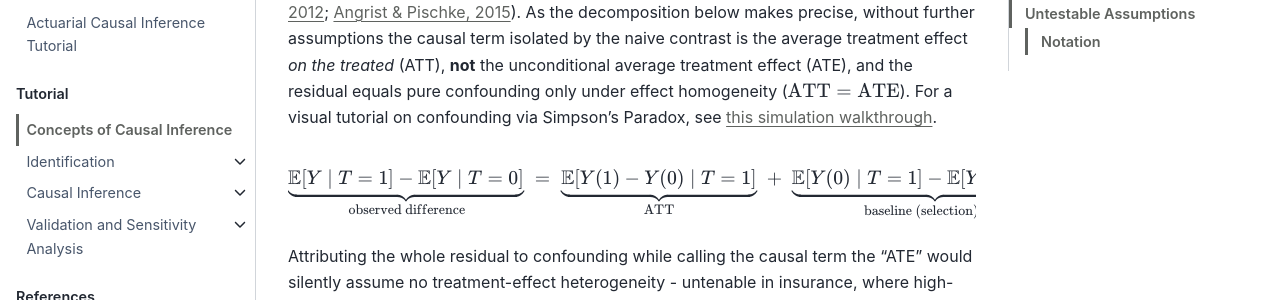
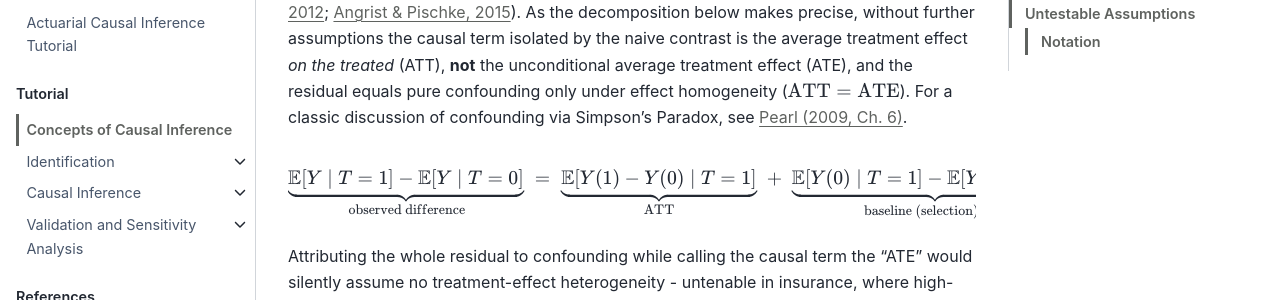
Before and after one commit to actuarial-data-science/ActuarialCausalInference, a Jupyter Book: the page built from tutorial/concepts.md, in a window 1280 px wide and 900 px high, scrolled down 3068 px. Shown: the part 179-479 px from the top of the window. Built offline with Jupyter Book 1.0.4 settings and Sphinx 7.4.7 and the Sphinx Book theme 1.1.4, drawn with Linux system fonts in a browser that asks for light colours; pages that are not in the unit, such as notebooks, are missing from menus; comment, search, counter and statistics services are not loaded; some of the changed text lies outside the part shown.

Commit message:
docs: replace blog-grade sources with authoritative references
Swap the uniqcret.com 'Assumptions Guide' pointers (assumptions.md,
concepts.md) for Hernan & Robins (2020, Chs. 2-3) and the biostatistics.ca
Simpson's-paradox walkthrough (concepts.md) for Pearl (2009, Ch. 6). Remove
the uniqcret.com entry from the Useful Links list in references.md.

Addresses MM review blog-grade sources (C9).

```diff
--- a/tutorial/concepts.md
+++ b/tutorial/concepts.md
@@ -57,7 +57,7 @@
 
 ### Confounding
 
-A **confounder** (or fork) $F$ is a variable that causally influences both the treatment assignment $T$ and the outcome $Y$. When confounders are present but not adjusted for, the observed association between $T$ and $Y$ mixes a causal term with a spurious *baseline* (selection) difference between the two groups - this is **confounding bias** ([Wooldridge, 2012](https://doi.org/10.1016/C2011-0-05506-1); [Angrist & Pischke, 2015](https://doi.org/10.2307/j.ctt5vhbqm)). As the decomposition below makes precise, without further assumptions the causal term isolated by the naive contrast is the average treatment effect *on the treated* (ATT), **not** the unconditional average treatment effect (ATE), and the residual equals pure confounding only under effect homogeneity ($\text{ATT} = \text{ATE}$). For a visual tutorial on confounding via Simpson's Paradox, see [this simulation walkthrough](https://www.biostatistics.ca/when-data-lies-simpsons-paradox-a-step-by-step-simulation-code-notebook/).
+A **confounder** (or fork) $F$ is a variable that causally influences both the treatment assignment $T$ and the outcome $Y$. When confounders are present but not adjusted for, the observed association between $T$ and $Y$ mixes a causal term with a spurious *baseline* (selection) difference between the two groups - this is **confounding bias** ([Wooldridge, 2012](https://doi.org/10.1016/C2011-0-05506-1); [Angrist & Pischke, 2015](https://doi.org/10.2307/j.ctt5vhbqm)). As the decomposition below makes precise, without further assumptions the causal term isolated by the naive contrast is the average treatment effect *on the treated* (ATT), **not** the unconditional average treatment effect (ATE), and the residual equals pure confounding only under effect homogeneity ($\text{ATT} = \text{ATE}$). For a classic discussion of confounding via Simpson's Paradox, see [Pearl (2009, Ch. 6)](https://doi.org/10.1017/CBO9780511803161).
 
 $$
 \underbrace{\mathbb{E}[Y \mid T=1] - \mathbb{E}[Y \mid T=0]}_{\text{observed difference}} \;=\; \underbrace{\mathbb{E}[Y(1) - Y(0) \mid T=1]}_{\text{ATT}} \;+\; \underbrace{\mathbb{E}[Y(0) \mid T=1] - \mathbb{E}[Y(0) \mid T=0]}_{\text{baseline (selection) bias}}
@@ -102,7 +102,7 @@
 ### Identifiability
 A causal effect is **identifiable** if it can be expressed purely in terms of the observed data distribution, given a set of structural assumptions.
 
-The key distinction is between a **causal estimand** - defined via potential outcomes (e.g. the ATE $\mathbb{E}[Y(1) - Y(0)]$) - and a **statistical estimand** - a quantity computable from the observed data. Identifiability is the bridge: the assumptions of consistency, SUTVA, positivity, and exchangeability equate the two *at the conditional level*, $\mathbb{E}[Y(1) - Y(0) \mid X] = \mathbb{E}[Y \mid T=1, X] - \mathbb{E}[Y \mid T=0, X]$, and the scalar ATE then follows by an outer expectation over $X$ (the standardisation / g-formula), $\mathbb{E}[Y(1) - Y(0)] = \mathbb{E}_X\big[\mathbb{E}[Y \mid T=1, X] - \mathbb{E}[Y \mid T=0, X]\big]$ - making estimation possible. For a formal treatment, see [Oxford: Causal Assumptions](https://www.stats.ox.ac.uk/~evans/APTS/causassmp.html) and the [Assumptions Guide](https://www.uniqcret.com/post/causal-inference-assumptions-guide).
+The key distinction is between a **causal estimand** - defined via potential outcomes (e.g. the ATE $\mathbb{E}[Y(1) - Y(0)]$) - and a **statistical estimand** - a quantity computable from the observed data. Identifiability is the bridge: the assumptions of consistency, SUTVA, positivity, and exchangeability equate the two *at the conditional level*, $\mathbb{E}[Y(1) - Y(0) \mid X] = \mathbb{E}[Y \mid T=1, X] - \mathbb{E}[Y \mid T=0, X]$, and the scalar ATE then follows by an outer expectation over $X$ (the standardisation / g-formula), $\mathbb{E}[Y(1) - Y(0)] = \mathbb{E}_X\big[\mathbb{E}[Y \mid T=1, X] - \mathbb{E}[Y \mid T=0, X]\big]$ - making estimation possible. For a formal treatment, see [Oxford: Causal Assumptions](https://www.stats.ox.ac.uk/~evans/APTS/causassmp.html) and [Hernán & Robins (2020, Ch. 2)](https://www.hsph.harvard.edu/miguel-hernan/causal-inference-book/).
 
 For heterogeneous treatment effect estimation, see [Athey & Imbens (2016)](https://doi.org/10.1073/pnas.1510489113), [Wager & Athey (2018)](https://doi.org/10.1080/01621459.2017.1319839), and [Schmidt (2018)](https://doi.org/10.48550/arXiv.1810.13237).
 
```
Also changed, not shown: papers/references.md (+0 -1 lines), tutorial/assumptions.md (+1 -1 lines).
